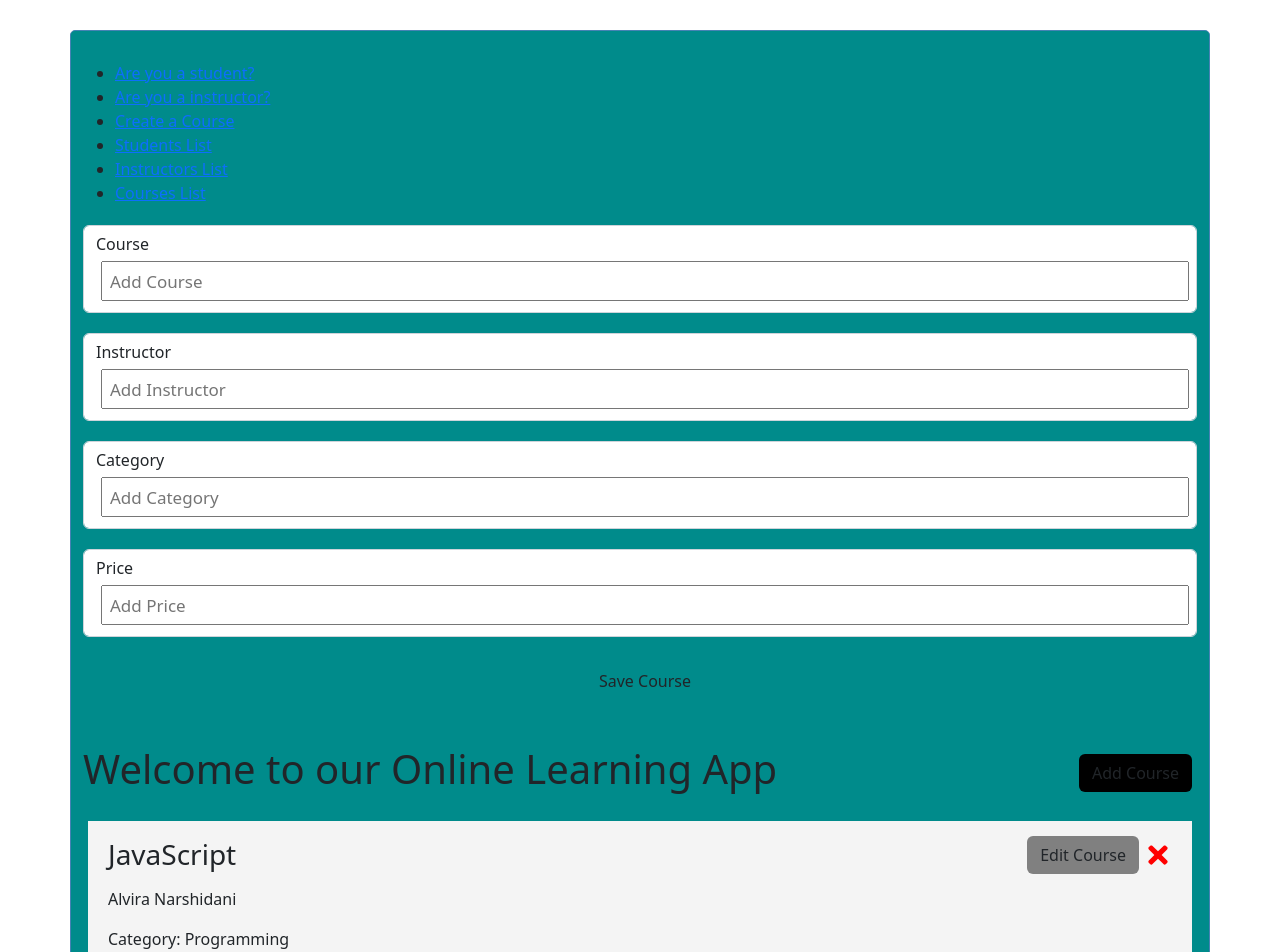
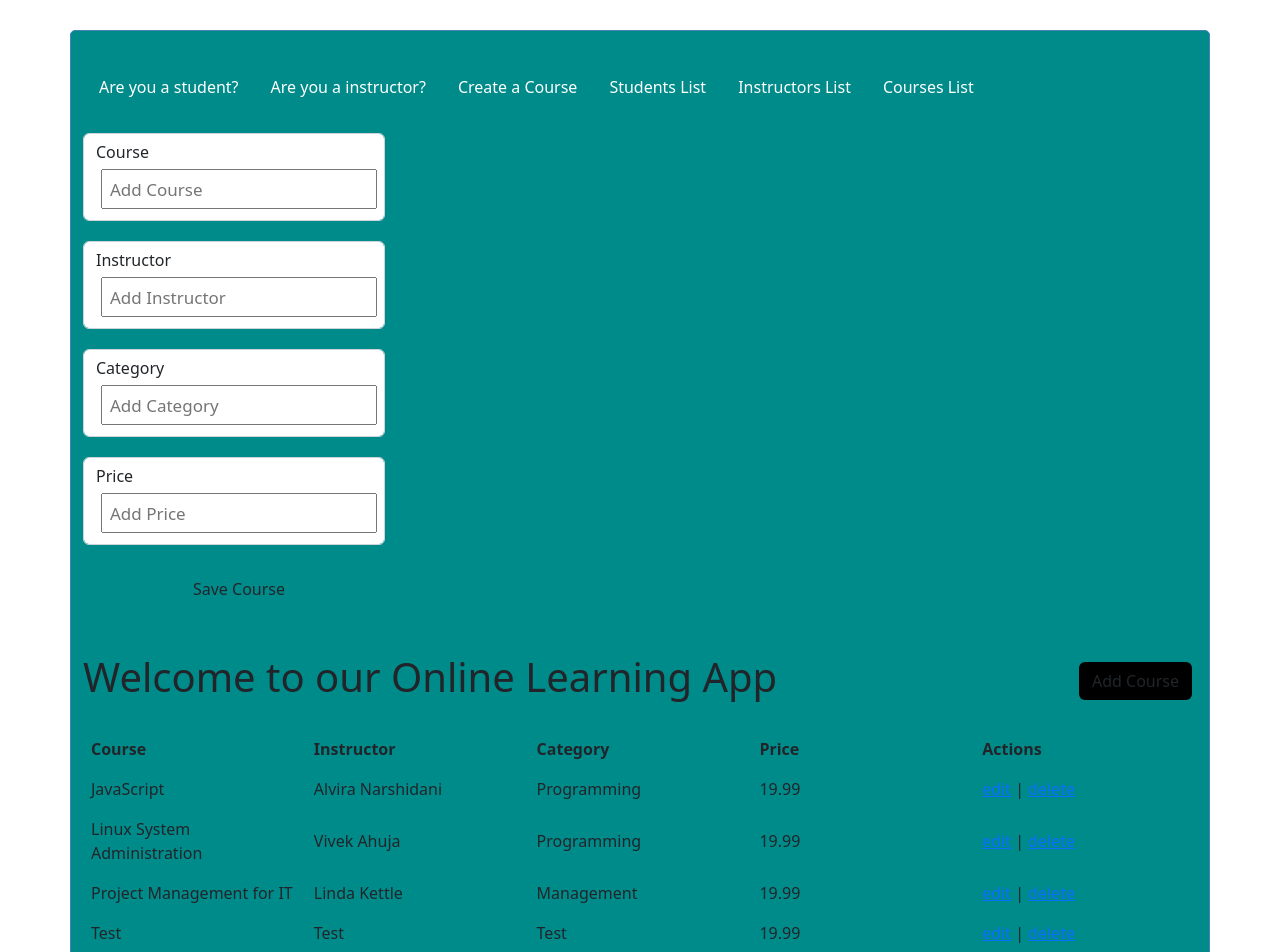
Before and after one commit to yndvp/OnlineLearning-App, a React (Create React App) app: page /add-course in a window 1280 px wide. Shown: the top 952 px of the page. Built offline with nearby package versions, Linux system fonts and the light colour scheme.

Commit message:
CourseList UI updated

```diff
--- a/src/components/Course.js
+++ b/src/components/Course.js
@@ -1,24 +1,20 @@
-import { FaTimes } from 'react-icons/fa'
 import Button from './Button'
 import EditCourse from './EditCourse'
 
 const Course = ( {course, onDelete, onEdit}) => {
   return (
-    <div className='course'>
-      <h3>
-        {course.courseName}
-        <div>
-          <Button color={'grey'} text={'Edit Course'} onClick={() => onEdit(course)}/>
-          <FaTimes
-              style={{ color: 'red', cursor:'pointer'}}
-              onClick={() => onDelete(course.courseID)}/>
-        </div>
-      </h3>
-      <p>{course.instructor}</p>
-      <p>Category: {course.category}</p>
-      <p>Price: {course.price}</p>
-      <EditCourse  />
-    </div>
+
+      <tbody>
+        <tr>
+          <td>{course.courseName}</td>
+          <td>{course.instructor}</td>
+          <td>{course.category}</td>
+          <td>{course.price}</td>
+          <td><a href="#" onClick={() => onEdit(course)}>edit</a> | <a href="#" onClick={() => onDelete(course.courseID)}>delete</a></td>
+        </tr>
+      </tbody>
+
+
   )
 }
 
--- a/src/components/Courses.js
+++ b/src/components/Courses.js
@@ -4,10 +4,22 @@ const Courses = ({courses, onDelete, onEdit}) => {
 
   return (
     <>
-      {courses.map((course) => (
-        // <h3 key={course.courseID}>{course.courseName}</h3>
-        <Course key={course.courseID} course={course} onDelete={onDelete} onEdit={onEdit}/>
-      ))}
+      <table className="course">
+        <thead className="thead-light">
+          <tr>
+            <th>Course</th>
+            <th>Instructor</th>
+            <th>Category</th>
+            <th>Price</th>
+            <th>Actions</th>
+          </tr>
+        </thead>
+        {courses.map((course) => (
+
+          <Course key={course.courseID} course={course} onDelete={onDelete} onEdit={onEdit}/>
+
+        ))}
+      </table>
     </>
   )
 }
--- a/src/components/Navbar.js
+++ b/src/components/Navbar.js
@@ -2,7 +2,7 @@ import { Outlet, Link } from 'react-router-dom';
 
 const Navbar = () => {
   return (
-    <nav>
+    <nav className='nav'>
       <ul>
         <li>
           <Link to='/AddStudent.js'>Are you a student?</Link>
--- a/src/index.css
+++ b/src/index.css
@@ -55,28 +55,42 @@ body {
   width: 100%;
 }
 
-.course {
-  background: #f4f4f4;
-  margin: 5px;
-  padding: 10px 20px;
-  cursor: pointer;
+.nav ul {
+  list-style-type: none;
+  margin: 0;
+  padding: 0;
 }
 
-.course.reminder {
-  border-left: 5px solid green;
+.nav ul li {
+  display: inline;
+  float: left;
 }
 
-.course h3 {
-  display: flex;
-  align-items: center;
-  justify-content: space-between;
+.nav ul li a{
+  display: block;
+  color: white;
+  text-align: center;
+  padding: 14px 16px;
+  text-decoration: none;
 }
 
-.course h3 div{
-  display: flex;
-  align-items: center;
-  justify-content: space-between;
+.course{
+  width: 100%;
+  border-collapse: collapse;
 }
+
+td {
+  text-align: left;
+  border: 1px solid black;
+  padding: 8px;
+}
+
+.thead-light th{
+  width: 20%;
+  text-align: left;
+  padding: 8px;
+}
+
 
 .add-form {
   margin-bottom: 40px;
```
